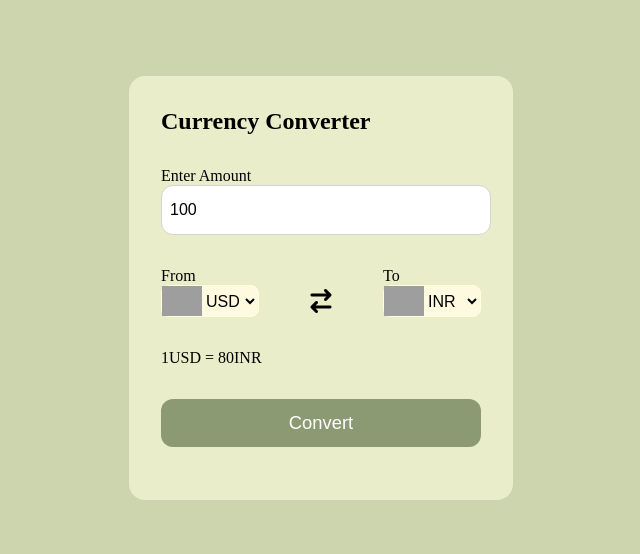
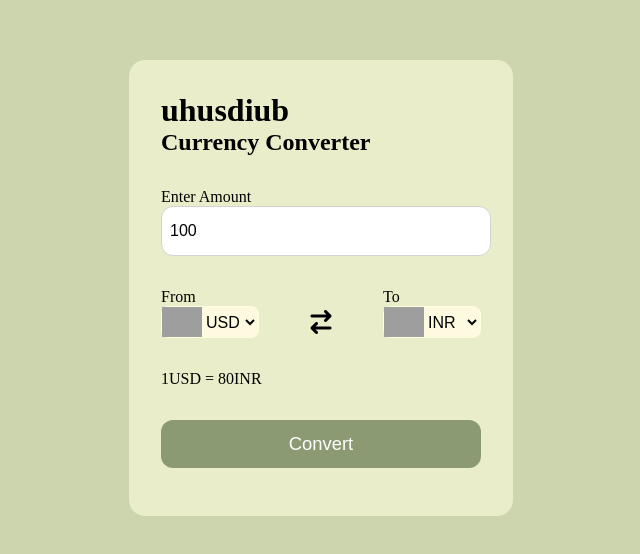
Before and after one commit to TejasKotgire/currency-converter, a plain HTML site: page index.html in a window 1280 px wide. Shown: the part 112-666 px from the top of the page, without its empty margins (319-959 px from the left). Drawn offline with Linux system fonts and the light colour scheme; grey boxes are pictures that could not be loaded.

Commit message:
added heading

```diff
--- a/index.html
+++ b/index.html
@@ -10,6 +10,7 @@
 </head>
 <body>
     <div class="container">
+        <h1>uhusdiub</h1>
         <h2>Currency Converter</h2>
         <form>
             <div class="amount">
```
